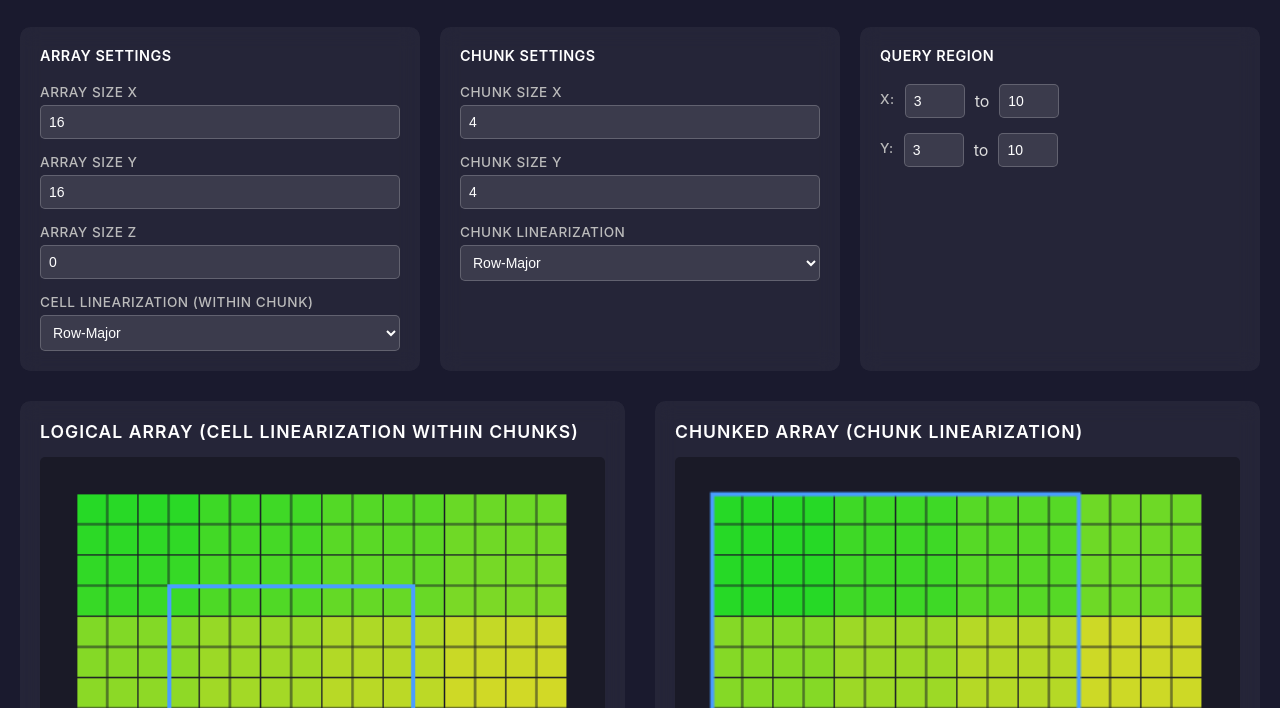
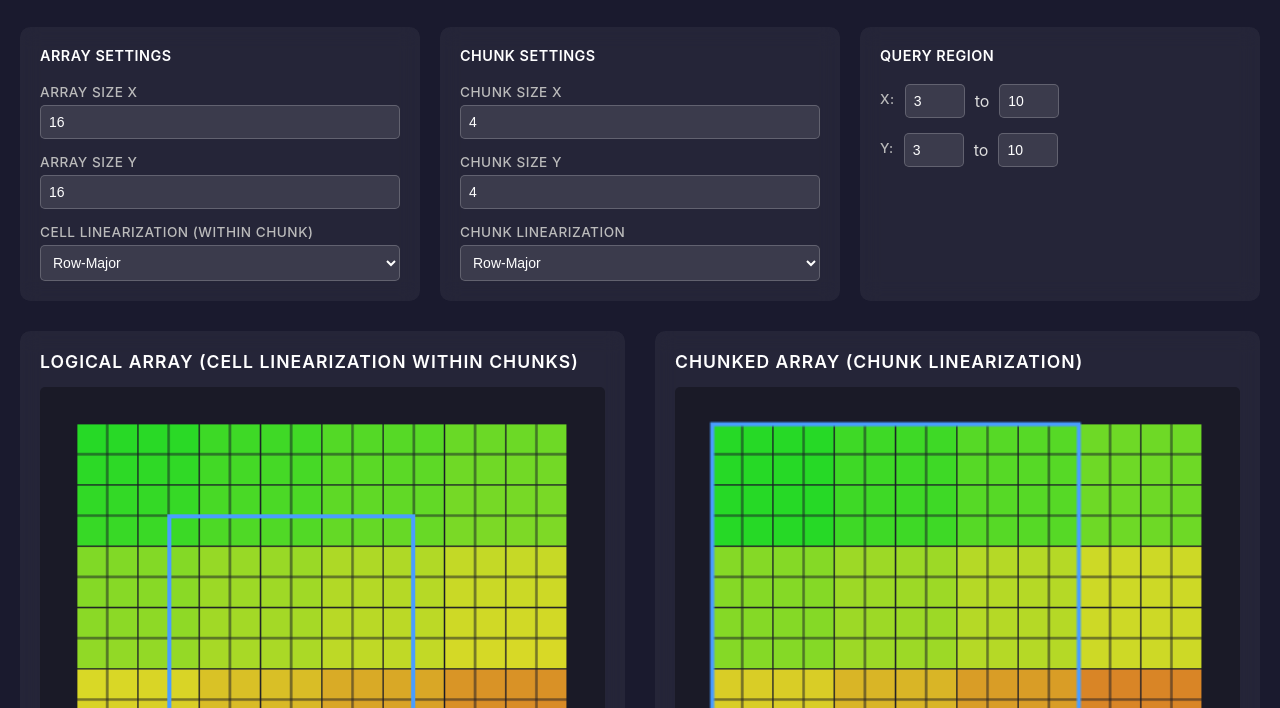
Before and after one commit to jkeifer/vischunk, a plain HTML site: page vischunk.html in a window 1280 px wide. Shown: the part 92-800 px from the top of the page. Drawn offline with Linux system fonts and the light colour scheme.

Commit message:
checkpoint

```diff
--- a/vischunk.html
+++ b/vischunk.html
@@ -270,7 +270,7 @@
                     <input type="number" id="sizeY" min="1" max="32" value="16">
                 </div>
 
-                <div class="control-group">
+                <div class="control-group" id="arraySizeZGroup" style="display: none;">
                     <label>Array Size Z</label>
                     <input type="number" id="sizeZ" min="0" max="16" value="0">
                 </div>
```
